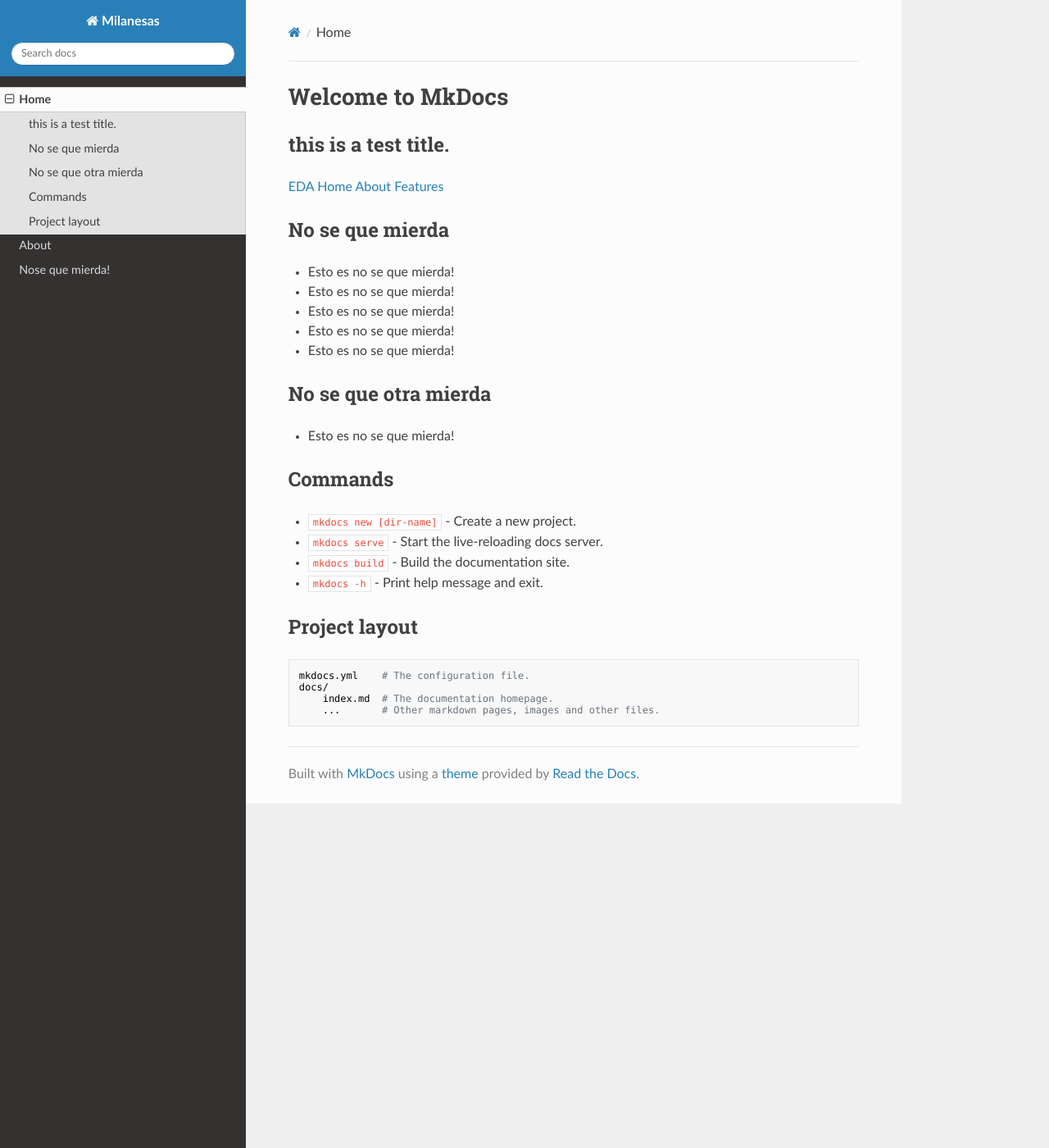
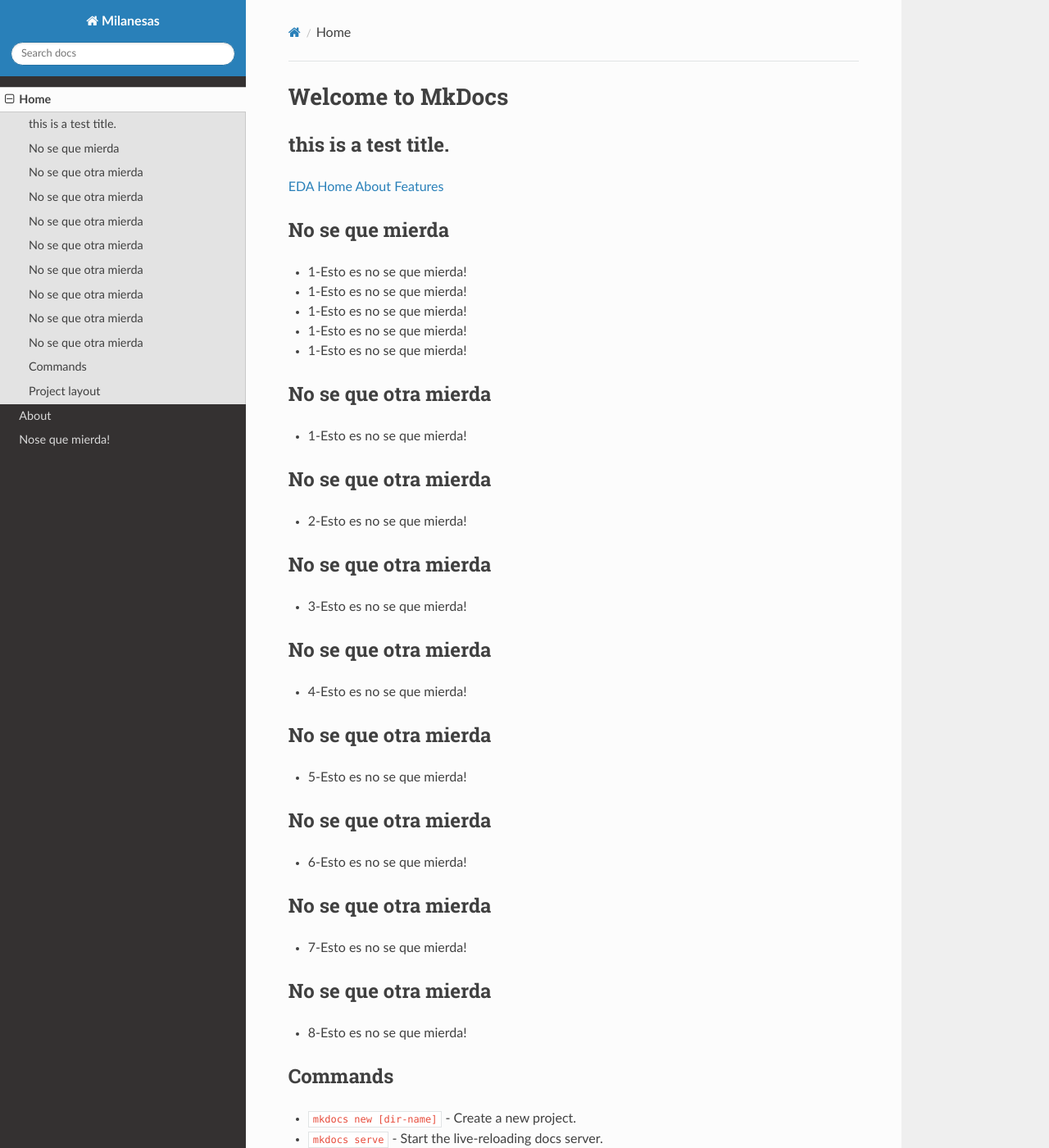
Before and after one commit to TorrezMN/EDA_Helper, an MkDocs documentation site: the page built from docs/docs/index.md, in a window 1280 px wide and 1400 px high. Shown: the whole window at 82% size. Built offline with MkDocs 1.6.1, drawn with Linux system fonts in a browser that asks for light colours; nearby versions of some CDN libraries.

Commit message:
UPDATED docs.

```diff
--- a/docs/docs/index.md
+++ b/docs/docs/index.md
@@ -9,16 +9,28 @@
 
 
 ## No se que mierda
-- Esto es no se que mierda!
-- Esto es no se que mierda!
-- Esto es no se que mierda!
-- Esto es no se que mierda!
-- Esto es no se que mierda!
+- 1-Esto es no se que mierda!
+- 1-Esto es no se que mierda!
+- 1-Esto es no se que mierda!
+- 1-Esto es no se que mierda!
+- 1-Esto es no se que mierda!
 
 ## No se que otra mierda
-- Esto es no se que mierda!
-
-
+- 1-Esto es no se que mierda!
+## No se que otra mierda
+- 2-Esto es no se que mierda!
+## No se que otra mierda
+- 3-Esto es no se que mierda!
+## No se que otra mierda
+- 4-Esto es no se que mierda!
+## No se que otra mierda
+- 5-Esto es no se que mierda!
+## No se que otra mierda
+- 6-Esto es no se que mierda!
+## No se que otra mierda
+- 7-Esto es no se que mierda!
+## No se que otra mierda
+- 8-Esto es no se que mierda!
 ## Commands
 
 * `mkdocs new [dir-name]` - Create a new project.
```
